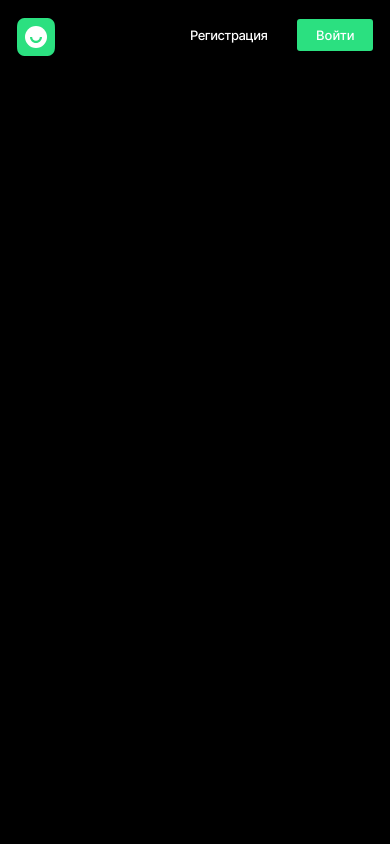
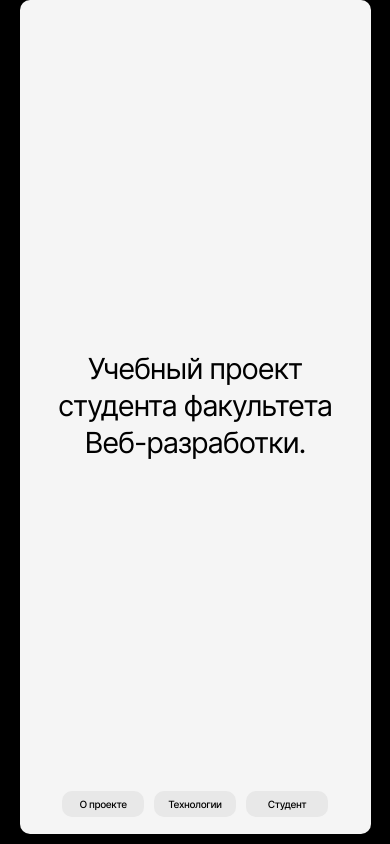
Before and after one commit to AndreiZhura/movies-explorer-frontend, a React (Create React App) app: page / in a window 390 px wide. Built offline with nearby package versions, Linux system fonts and the light colour scheme.

Commit message:
fix: adaptiv promo and navtab

```diff
--- a/src/components/App/App.css
+++ b/src/components/App/App.css
@@ -9,7 +9,7 @@
     font-family: 'Inter', Arial, sans-serif;
     max-width: 1280px;
     height: 100%;
-    color:white;
+    color:black;
 }
 
 *{
--- a/src/components/App/App.js
+++ b/src/components/App/App.js
@@ -4,7 +4,7 @@ import './App.css';
 //import Register from '../auth/Register/Register';
 import Header from '../common/Header/Header';
 //import Profile from '../auth/Profile/Profile';
-//import Main from '../Main/Main';
+import Main from '../Main/Main';
 //import Footer from '../common/Footer/Footer';
 //import SearchForm from '../Movies/SearchForm/SearchForm';
 //import PageNotFound from '../PageNotFound/PageNotFound';
@@ -14,8 +14,7 @@ import Movies from '../Movies/Movies';
 function App() {
   return (
     <>
-
-      <Header/>
+      <Main/>
     </>
   );
 }
--- a/src/components/Main/Main.js
+++ b/src/components/Main/Main.js
@@ -1,9 +1,9 @@
 import React from "react";
 import Promo from "./Promo/Promo";
-import AboutProject from "./AboutProject/AboutProject";
-import Techs from './Techs/Techs'
-import AboutMe from "./AboutMe/AboutMe";
-import Portfolio from "./Portfolio/Portfolio";
+//import AboutProject from "./AboutProject/AboutProject";
+//import Techs from './Techs/Techs'
+//import AboutMe from "./AboutMe/AboutMe";
+//import Portfolio from "./Portfolio/Portfolio";
 
 
 
@@ -13,10 +13,6 @@ function Main(props) {
   return (
   <>
   <Promo/>
-  <AboutProject/>
-  <Techs/>
-  <AboutMe/>
-  <Portfolio/>
   </>
   );
 }
--- a/src/components/Main/NavTab/NavTab.css
+++ b/src/components/Main/NavTab/NavTab.css
@@ -1,6 +1,6 @@
 .navtab {
     align-self: flex-end;
-    margin-bottom: 30px;
+    margin-bottom: 33px;
     display: flex;
     justify-content: center;
     gap: 10px;
@@ -20,3 +20,25 @@
     border-radius: 10px;
     background-color:#E8E8E8;
 }
+
+@media screen and (max-width:768px) {
+    .navtab {
+        margin-bottom: 29px;
+    }
+
+    .navtab__item {
+        letter-spacing: -0.04em;
+    }
+}
+
+@media screen and (max-width:410px) {
+    .navtab {
+        margin-bottom: 17px;
+    }
+
+    .navtab__item {
+        width: 82px;
+        height: 26px;
+        font-size: 10px;
+    }
+}
--- a/src/components/Main/Promo/Promo.css
+++ b/src/components/Main/Promo/Promo.css
@@ -18,7 +18,7 @@
     line-height: 58px;
     letter-spacing: -2px;
     text-align: center;
-    margin-top: 160px;
+    margin-top: 156px;
 }
 
 
@@ -28,3 +28,63 @@
         width: calc(100vw - 2 * 3.75vw);
     }
 }
+
+@media screen and (max-width:768px) {
+    .promo {
+        width: 728px;
+        height: 834px;
+    }
+
+    .promo__title {
+        width: 608px;
+        height: 104px;
+        font-size: 40px;
+        line-height: 52px;
+        text-align: center;
+        margin-top: 350px;
+        letter-spacing: -0.04em;
+    }
+}
+
+@media screen and (max-width:767px) {
+    .promo {
+        width: calc(100vw - 2 * 3.75vw);
+    }
+}
+
+@media screen and (max-width:607px) {
+    .promo {
+        width: calc(100vw - 10vw);
+    }
+
+    .promo__title {
+        width: calc(100vw - 2 * 3.75vw);
+        font-size: 29px;
+        line-height: 37px;
+        text-align: center;
+        margin-top: 350px;
+        letter-spacing: -0.04em;
+
+    }
+}
+
+@media screen and (max-width:425px) {
+
+    .promo__title {
+        width: calc(100vw - 20vw);
+
+    }
+}
+
+@media screen and (max-width:320px) {
+    .promo {
+        width: 292px;
+        height: 586px;
+    }
+
+    .promo__title {
+        width: calc(100vw - 2 * 3.75vw);
+        margin-top: 220px;
+
+    }
+}
```
Also changed, not shown: src/components/Main/AboutMe/AboutMe.css (+5 -4 lines), src/components/Main/AboutMe/AboutMe.js (+7 -7 lines).
